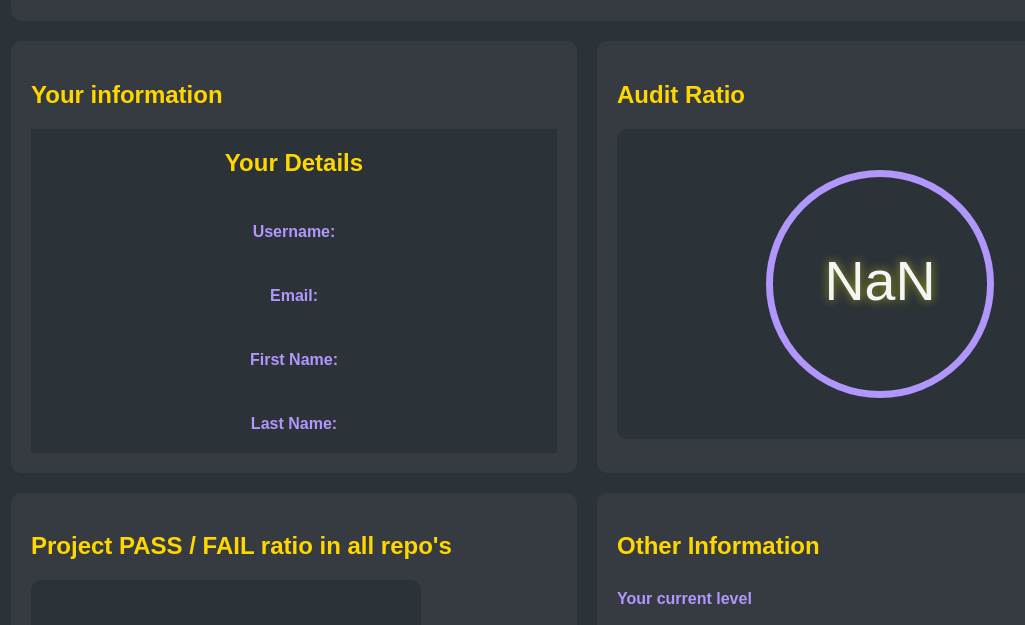
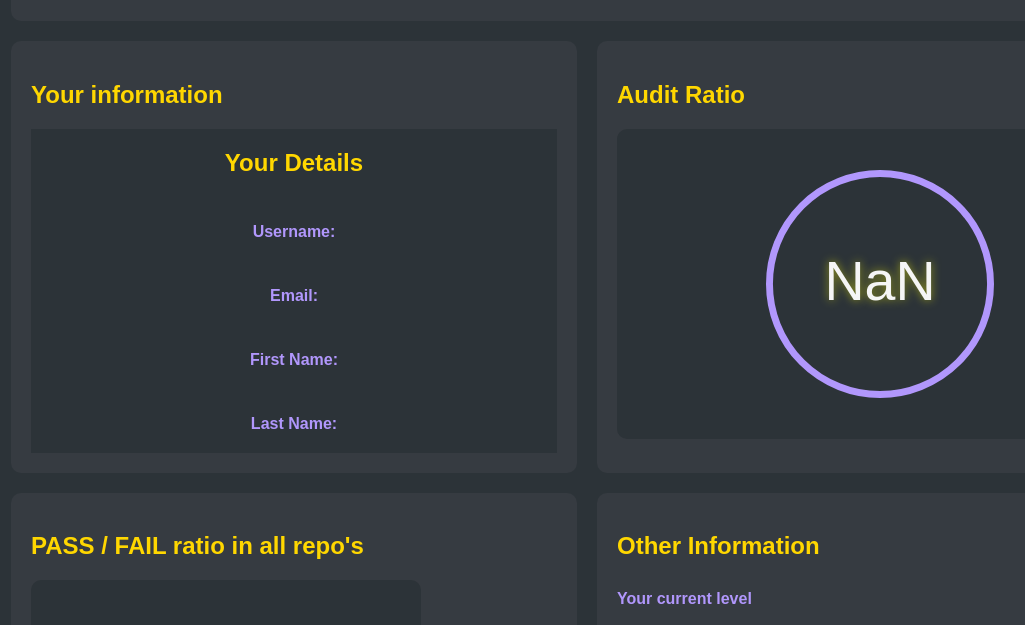
Before and after one commit to HawraIsa/GRAPHQL, a plain HTML site: page assets/html/profile.html in a window 1280 px wide. Shown: the part 119-744 px from the top of the page, without its empty margins (53-1078 px from the left). Drawn offline with nearby package versions, Linux system fonts and the light colour scheme.

Commit message:
Update profile.html

```diff
--- a/assets/html/profile.html
+++ b/assets/html/profile.html
@@ -52,7 +52,7 @@
          </div>
        </div>
        <div class="profile__section">
-         <h2>Project PASS / FAIL ratio in all repo's</h2>
+         <h2>PASS / FAIL ratio in all repo's</h2>
         <canvas id="pass-fail-ratio-chart" width="350" height="350"></canvas>
          <svg id="pass-fail-ratio-svg" width="300" height="300"></svg>
        </div>
```
